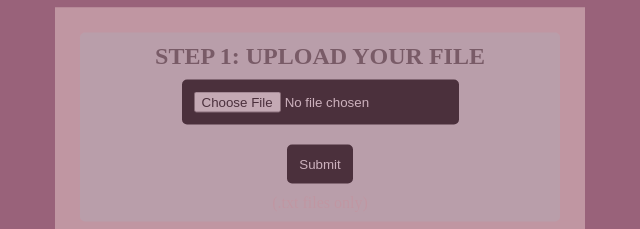
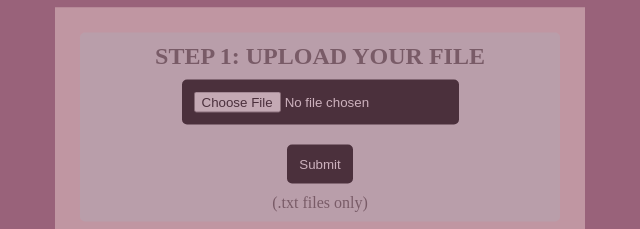
Before and after one commit to riyadutta3/fileCompressor, a plain HTML site: page index.html in a window 1280 px wide. Shown: the part 237-466 px from the top of the page, 320-960 px from the left. Drawn offline with Linux system fonts and the light colour scheme.

Commit message:
Update style.css

```diff
--- a/style.css
+++ b/style.css
@@ -2,7 +2,7 @@
 @import url('https://fonts.googleapis.com/css2?family=Acme&family=Raleway:wght@300&family=Wix+Madefor+Display:wght@400;500&display=swap');
 *{
     /* background-color:  rgba(243, 239, 239, 0.787); */
-    color: #E7CBCB;
+    color: rgb(90, 85, 85);
     margin: 0;
     padding: 0;
     text-align: justify;
@@ -26,6 +26,7 @@ body{
 .h2{
     margin: 10px;
     size: 20px;
+    color: #E7CBCB;
 }
 
 #heading {
```
